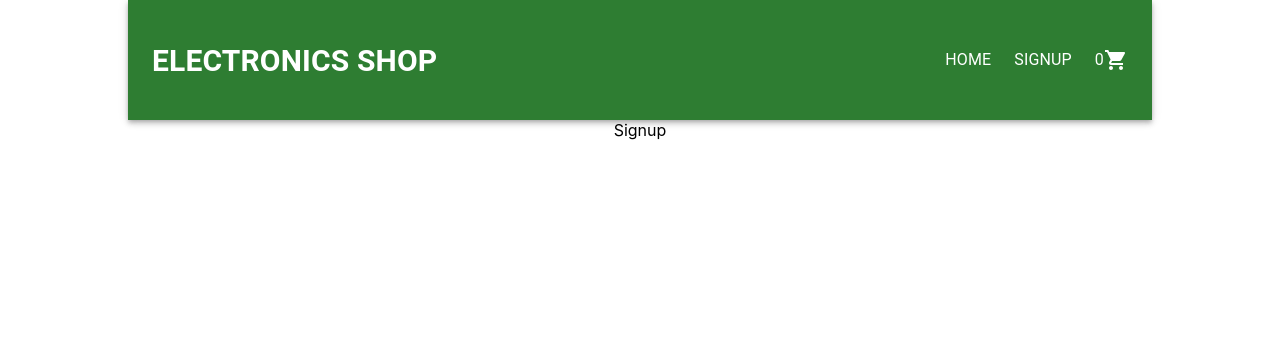
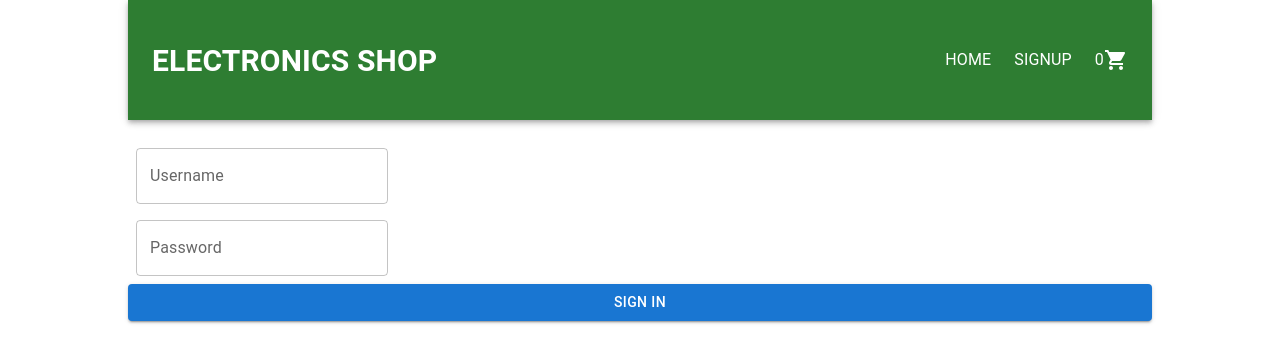
Before and after one commit to irem-koc/store-app, a React (Create React App) app: page /signup in a window 1280 px wide. Shown: the top 362 px of the page. Built offline with nearby package versions, Linux system fonts and the light colour scheme.

Commit message:
arranged some files

```diff
--- a/src/components/Navbar/Navbar.jsx
+++ b/src/components/Navbar/Navbar.jsx
@@ -53,7 +53,7 @@ const Navbar = () => {
                             }}
                         >
                             <Link to="/card" style={{ textDecoration: "none" }}>
-                                <div
+                                <span
                                     style={{
                                         display: "flex",
                                         alignItems: "center",
@@ -61,7 +61,7 @@ const Navbar = () => {
                                 >
                                     <span style={{ color: "white" }}>{0}</span>
                                     <ShoppingCartIcon sx={{ color: "white" }} />
-                                </div>
+                                </span>
                             </Link>
                         </Typography>
                     </Box>
--- a/src/components/ProductItem/ProductItem.css
+++ b/src/components/ProductItem/ProductItem.css
@@ -0,0 +1,10 @@
+.card-item {
+    margin: 15px;
+    display: flex;
+    flex-direction: column;
+    justify-content: space-between;
+    align-items: center;
+}
+.card-image:hover{
+    transform: scale(1.09, 1.09);
+}
--- a/src/components/ProductItem/ProductItem.jsx
+++ b/src/components/ProductItem/ProductItem.jsx
@@ -3,32 +3,34 @@ import Card from "@mui/material/Card";
 import CardContent from "@mui/material/CardContent";
 import CardMedia from "@mui/material/CardMedia";
 import Typography from "@mui/material/Typography";
-import { Button, CardActionArea, CardActions } from "@mui/material";
+import { Button, CardActionArea, CardActions, Divider } from "@mui/material";
 
 import "./ProductItem.css";
 const ProductItem = ({ product }) => {
     return (
-        <Card sx={{ maxWidth: 345 }}>
+        <Card className="card-item" sx={{ width: 300 }}>
             <CardActionArea>
                 <CardMedia
+                    className="card-image"
                     component="img"
                     height="140"
                     image={product.thumbnail}
                     alt={product.title}
                 />
+
                 <CardContent>
-                    <Typography gutterBottom variant="h5" component="div">
+                    <Typography gutterBottom variant="h5" component="span">
                         {product.title}
                     </Typography>
                     <Typography variant="body2" color="text.secondary">
                         {product.description}
                     </Typography>
                 </CardContent>
+
+                <Divider />
             </CardActionArea>
             <CardActions>
-                <Button size="small" color="primary">
-                    Add to Card
-                </Button>
+                <Button variant="contained">Add to Card</Button>
             </CardActions>
         </Card>
     );
--- a/src/components/ProductList/ProductList.css
+++ b/src/components/ProductList/ProductList.css
@@ -1,5 +1,10 @@
-.product-list{
-    width: 80%;
+.product-list {
+    width: 77%;
+    margin: 20px auto;
+    padding: 20px;
     display: flex;
     flex-wrap: wrap;
+    justify-content: space-between;
+    align-self: center;
+    background-color: rgb(217, 191, 241);
 }
--- a/src/components/ProductList/ProductList.jsx
+++ b/src/components/ProductList/ProductList.jsx
@@ -13,14 +13,13 @@ const ProductList = () => {
             setData(data.products);
         };
         dataFetch();
-    }, []);
-    console.log(data);
+    }, [setData]);
     return !data.length ? (
         <Spinner />
     ) : (
         <div className="product-list">
             {data.map((product) => (
-                <ProductItem product={product} />
+                <ProductItem key={product.id} product={product} />
             ))}
         </div>
     );
--- a/src/components/Signup/Signup.css
+++ b/src/components/Signup/Signup.css
@@ -0,0 +1,7 @@
+.sign-in-form{
+    width: 80%;
+    margin: 20px auto;
+    display: flex;
+    flex-direction: column;
+    justify-content: space-between;
+}
--- a/src/components/Signup/Signup.jsx
+++ b/src/components/Signup/Signup.jsx
@@ -1,9 +1,33 @@
-import React from 'react'
-import "./Signup.css"
+import React from "react";
+import "./Signup.css";
+import { Box, Button, FormControl, TextField } from "@mui/material";
 const Signup = () => {
-  return (
-    <div>Signup</div>
-  )
-}
+    return (
+        <Box className="sign-in-form"
+            component="form"
+            sx={{
+                "& .MuiTextField-root": { m: 1, width: "25ch" },
+            }}
+            noValidate
+            autoComplete="off"
+        >
+            <FormControl fullWidth >
+                <TextField
+                    id="outlined-basic"
+                    label="Username"
+                    variant="outlined"
+                />
+            </FormControl>
+            <FormControl fullWidth>
+                <TextField
+                    id="outlined-basic"
+                    label="Password"
+                    variant="outlined"
+                />
+            </FormControl>
+            <Button variant="contained">Sign In</Button>
+        </Box>
+    );
+};
 
-export default Signup
+export default Signup;
```
Also changed, not shown: src/components/CardItem/CardItem.jsx (added, +9 -0 lines), src/components/CardItem/CardItem.css (added).
